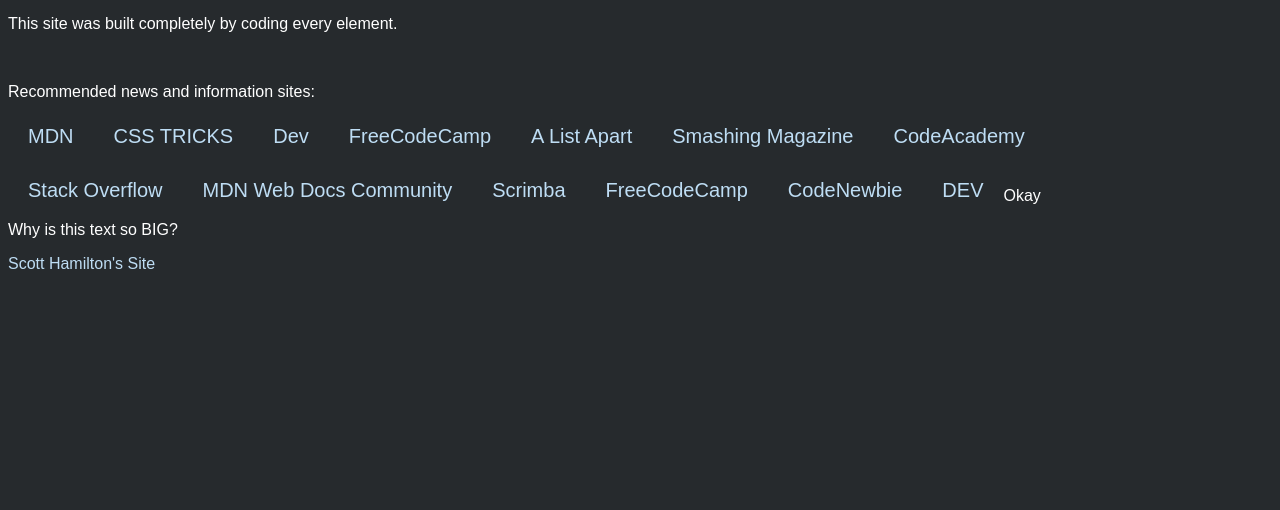
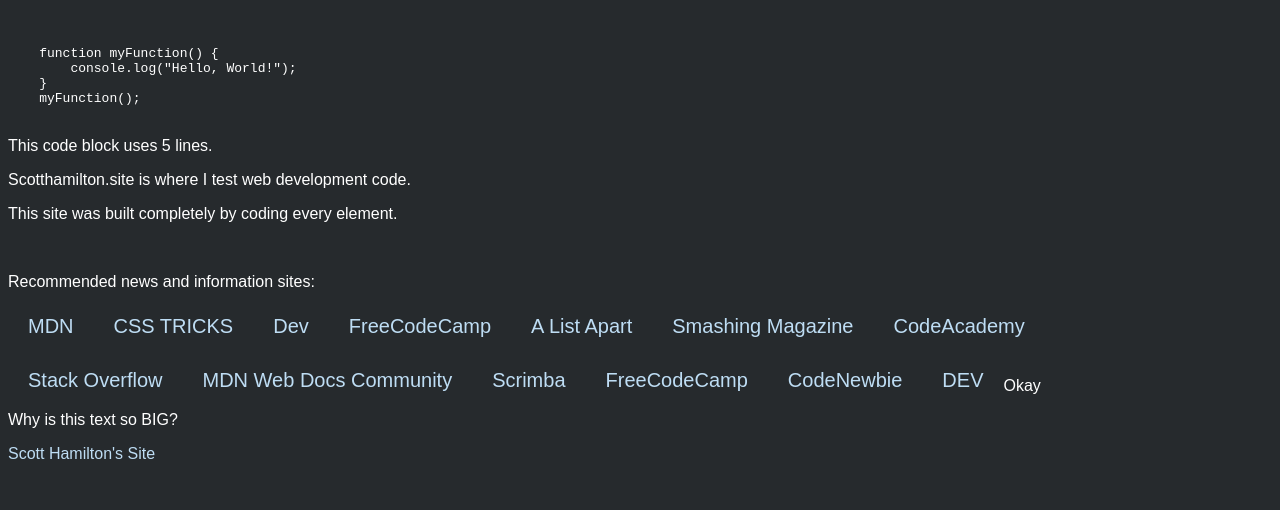
Before and after one commit to ScottyH73/scott-hamiltons, a plain HTML site: page index.html in a window 1280 px wide. Shown: the part 290-800 px from the top of the page. Drawn offline with Linux system fonts and the light colour scheme; a web font is replaced by a local one.

Commit message:
202504291617

```diff
--- a/index.html
+++ b/index.html
@@ -3,7 +3,7 @@
 <head>
   <meta charset="UTF-8">
   <meta name="viewport" content="width=device-width, initial-scale=1.0">
-  <link rel="icon" href="images/scotthamiltons-ICO.ico" type="image/x-icon">
+  <link rel="icon" href="images/favicon.png" type="image/x-icon">
   <title>Coding Journey</title>
   <link rel="stylesheet" href="static/styles.css">
   <link rel="reconnect" href="https://fonts.googleapis.com">
@@ -61,7 +61,34 @@
  <br>
   <h1>Coding Journey</h1>
     <br>
-  <h3>Welcome to my coding journey.</h3>
+  <h3>It's 2025, studying html, css and Javascript.</h3>
+  <br>
+  <pre font-size="10px" id="code-block">
+    function myFunction() {
+        console.log("Hello, World!");
+    }
+    myFunction();
+  </pre>
+
+  <script font-size="10px">
+    const preElement = document.getElementById('code-block');
+    const codeContent = preElement.textContent;
+
+    function countLines(text) {
+        return text.split('\n').length;
+    }
+
+    const lineCount = countLines(codeContent);
+
+    const displayElement = document.createElement('p');
+    displayElement.textContent = `This code block uses ${lineCount} lines.`;
+
+    document.body.appendChild(displayElement);
+  </script>
+  <div background-color="0, 0, 0" color="255, 255, 255">
+    <p>Scotthamilton.site is where I test web development code.</p>
+
+  </div>
     <p>This site was built completely by coding every element.</p>
       <br>
     <p>Recommended news and information sites:</p>
```
Also changed, not shown: images/favicon.png (added).
